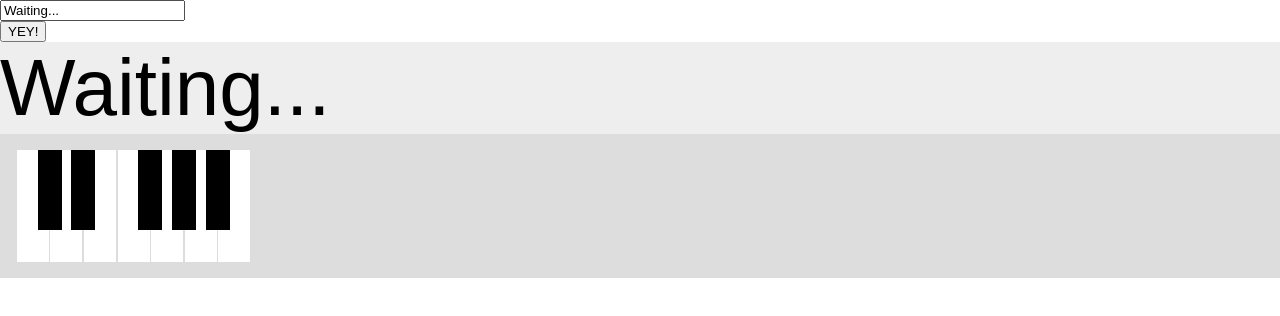
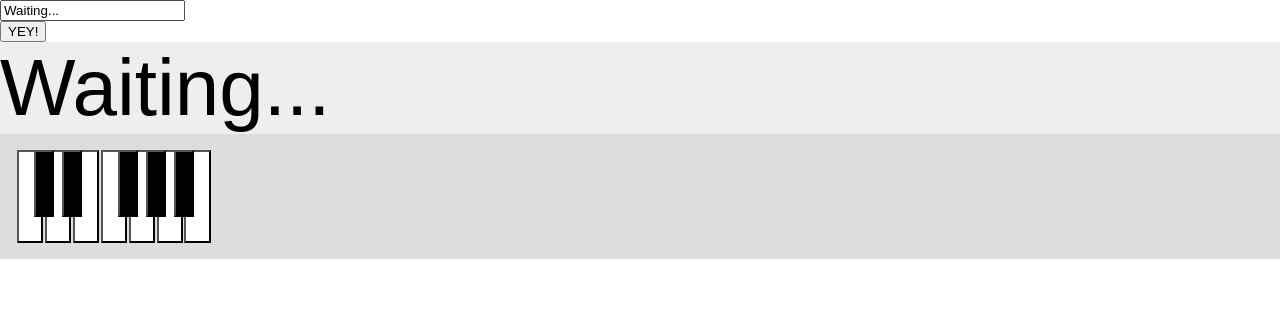
Before and after one commit to resistdesign/mio-piano, a React (Vite) app: page / in a window 1280 px wide. Shown: the top 316 px of the page. Built offline with nearby package versions, Linux system fonts and the light colour scheme.

Commit message:
chore: (repo) Automatic commit.

```diff
--- a/src/index.tsx
+++ b/src/index.tsx
@@ -1,6 +1,17 @@
-import React, {FC, useCallback, useState} from 'react';
-import ReactDOM from 'react-dom';
+import {render} from 'react-dom';
+import React, {ChangeEvent, FC, MouseEvent, useCallback, useState} from 'react';
 import styled, {createGlobalStyle} from "styled-components";
+
+// create web audio api context
+const audioCtx = new AudioContext();
+
+// create Oscillator node
+const oscillator = audioCtx.createOscillator();
+
+oscillator.type = "square";
+oscillator.frequency.setValueAtTime(0, audioCtx.currentTime); // value in hertz
+oscillator.connect(audioCtx.destination);
+oscillator.start();
 
 const root = document.getElementById('react-root');
 
@@ -15,7 +26,7 @@ const MessageBox = styled.div`
   background-color: #eee;
   font-size: 5em;
 `;
-const KeyButton = styled.div`
+const KeyButton = styled.button`
   background-color: white;
   width: 2em;
   height: 7em;
@@ -46,10 +57,14 @@ const App: FC = () => {
     const [message, setMessage] = useState('Waiting...');
     const onClick = useCallback(() => {
         setMessage('Things are happening!!!');
-    }, setMessage);
-    const onInput = useCallback((e: React.ChangeEvent<HTMLInputElement>) => {
+    }, [setMessage]);
+    const onInput = useCallback((e: ChangeEvent<HTMLInputElement>) => {
         setMessage(e.currentTarget.value);
     }, [setMessage]);
+    const onKeyPlay = useCallback((e: MouseEvent<HTMLButtonElement>) => {
+        oscillator.frequency.setValueAtTime(parseInt(`${e.currentTarget.value}`, 10), audioCtx.currentTime);
+        oscillator.frequency.setValueAtTime(0, audioCtx.currentTime + 1000);
+    }, []);
 
     return (
         <>
@@ -62,24 +77,48 @@ const App: FC = () => {
                 <MessageBox>{message}</MessageBox>
             </div>
             <KeyContainer>
-                <KeyButton/>
-                <BlackKeyButton/>
-                <KeyButton/>
-                <BlackKeyButton/>
-                <KeyButton/>
-                <KeyButton/>
-                <BlackKeyButton/>
-                <KeyButton/>
-                <BlackKeyButton/>
-                <KeyButton/>
-                <BlackKeyButton/>
-                <KeyButton/>
+                <KeyButton
+                    value={3000}
+                />
+                <BlackKeyButton
+                    value={3100}
+                />
+                <KeyButton
+                    value={3200}
+                />
+                <BlackKeyButton
+                    value={3300}
+                />
+                <KeyButton
+                    value={3400}
+                />
+                <KeyButton
+                    value={3500}
+                />
+                <BlackKeyButton
+                    value={3600}
+                />
+                <KeyButton
+                    value={3700}
+                />
+                <BlackKeyButton
+                    value={3800}
+                />
+                <KeyButton
+                    value={3900}
+                />
+                <BlackKeyButton
+                    value={4000}
+                />
+                <KeyButton
+                    value={4100}
+                />
             </KeyContainer>
         </>
     );
 };
 
-ReactDOM.render(
+render(
     <App/>,
     root
 );
```
